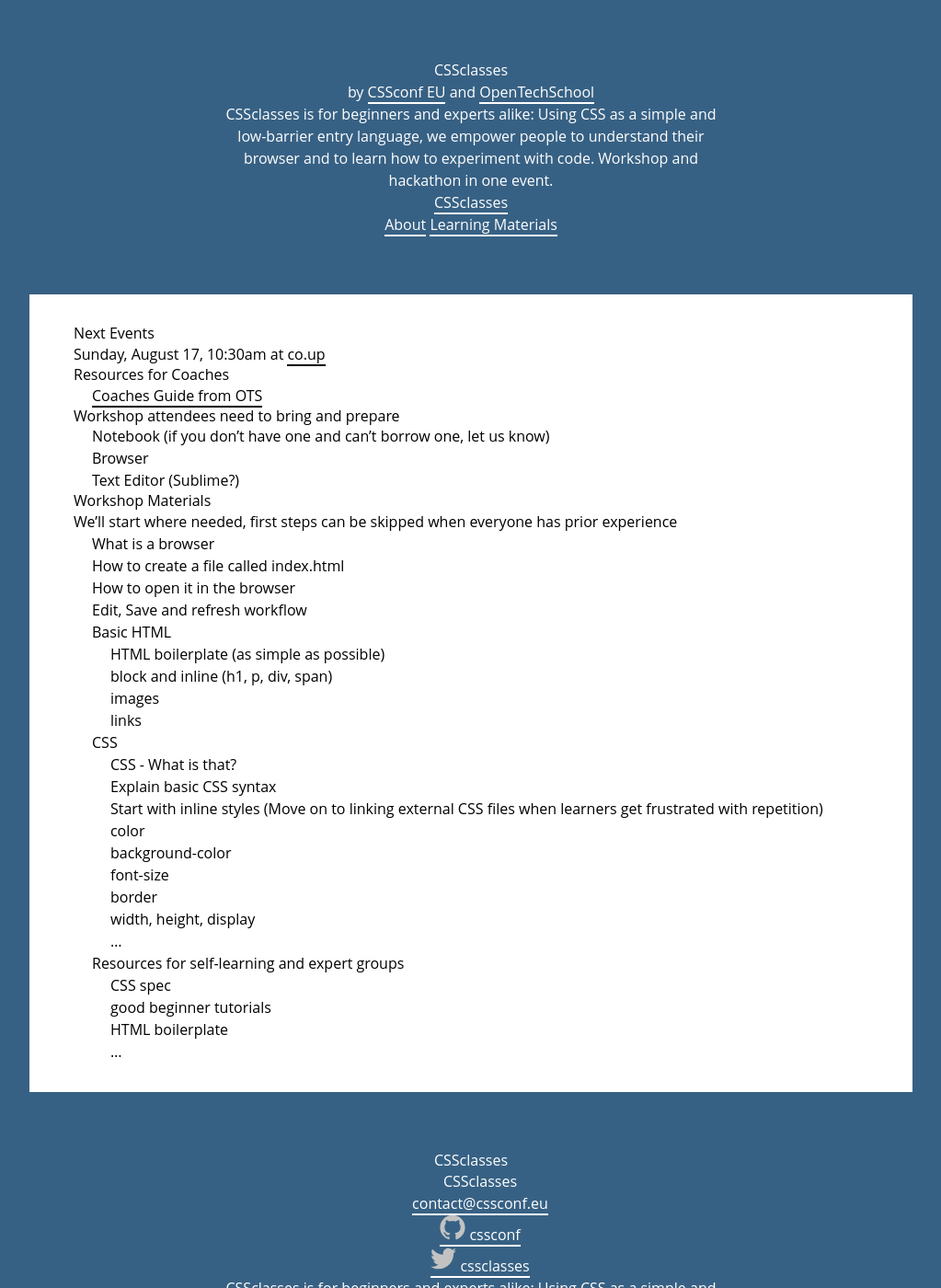
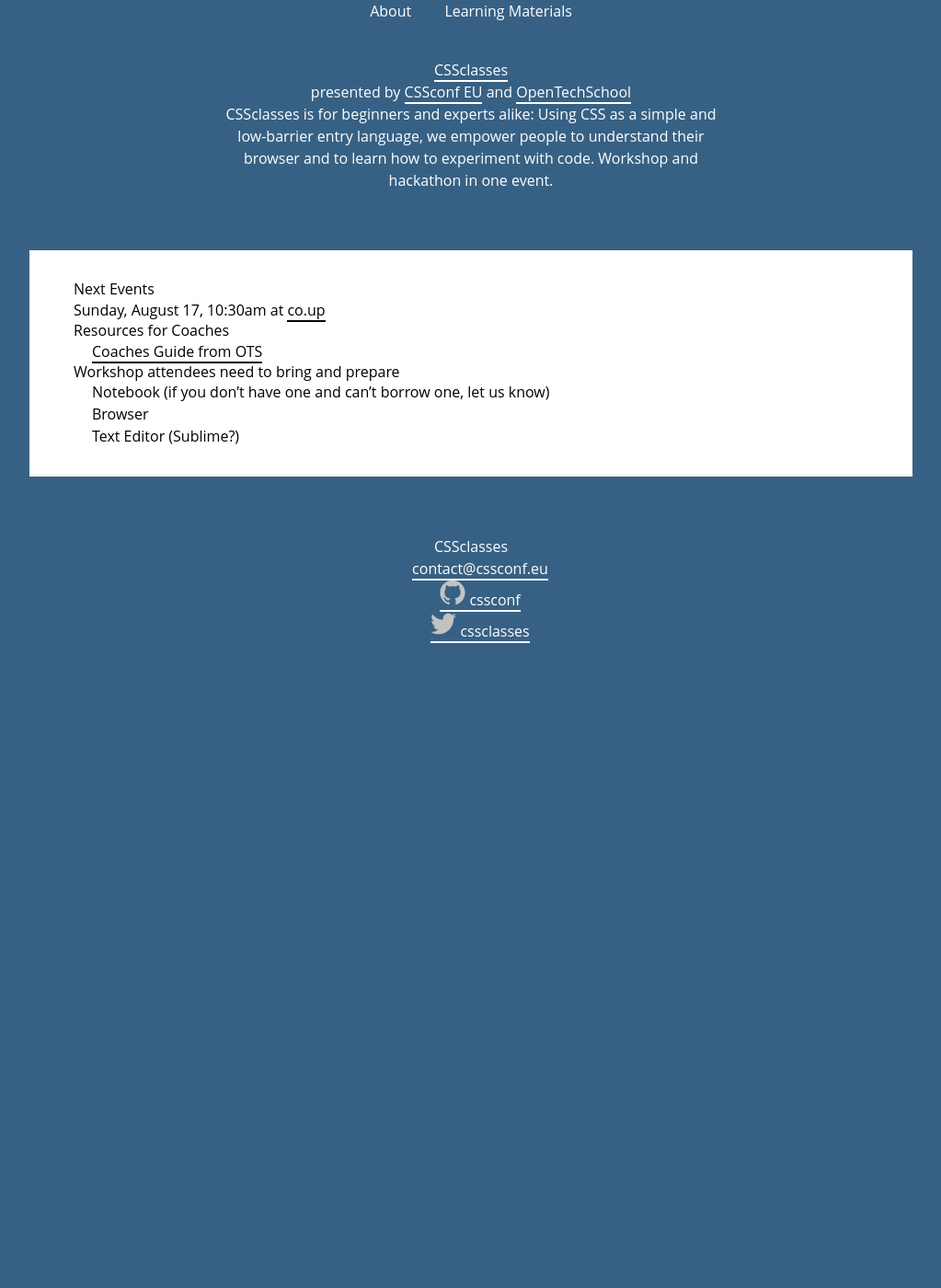
Before and after one commit to cssconf/CSSclasses--old, a Jekyll site: the page built from index.html, in a window 1280 px wide and 1400 px high. Shown: the whole window at 92% size, without its empty margins (128-1151 px from the left). Built offline with Jekyll 4.4.1, drawn with Linux system fonts in a browser that asks for light colours; some of the changed text lies outside the part shown.

Commit message:
clean up markup and styles

```diff
--- a/_includes/footer.html
+++ b/_includes/footer.html
@@ -2,18 +2,14 @@
 
   <div class="wrap">
 
-    <h2 class="footer-heading">{{ site.title }}</h2>
 
-    <div class="footer-col-1 column">
+    {{ site.title }}
       <ul>
-        <li>{{ site.title }}</li>
-        <li><a href="mailto:{{ site.email }}">{{ site.email }}</a></li>
-      </ul>
-    </div>
-
-    <div class="footer-col-2 column">
-      <ul>
-        {% if site.github_username %}<li>
+        <li>
+          <a href="mailto:{{ site.email }}">{{ site.email }}</a></li>
+        </li>
+        {% if site.github_username %}
+        <li>
           <a href="https://github.com/{{ site.github_username }}">
             <span class="icon github">
               <svg version="1.1" class="github-icon-svg" xmlns="http://www.w3.org/2000/svg" xmlns:xlink="http://www.w3.org/1999/xlink" x="0px" y="0px"
@@ -31,8 +27,10 @@
             </span>
             <span class="username">{{ site.github_username }}</span>
           </a>
-        </li>{% endif %}
-        {% if site.twitter_username %}<li>
+        </li>
+        {% endif %}
+        {% if site.twitter_username %}
+        <li>
           <a href="https://twitter.com/{{ site.twitter_username }}">
             <span class="icon twitter">
               <svg version="1.1" class="twitter-icon-svg" xmlns="http://www.w3.org/2000/svg" xmlns:xlink="http://www.w3.org/1999/xlink" x="0px" y="0px"
@@ -48,12 +46,9 @@
             </span>
             <span class="username">{{ site.twitter_username }}</span>
           </a>
-        </li>{% endif %}
+        </li>
+        {% endif %}
       </ul>
-    </div>
-
-    <div class="footer-col-3 column">
-      <p class="text">{{ site.description }}</p>
     </div>
 
   </div>
--- a/_includes/header.html
+++ b/_includes/header.html
@@ -1,14 +1,3 @@
-<header>
-
-    <h1>CSSclasses</h1>
-    <p>
-      by <a href="http://2014.cssconf.eu/">CSSconf EU</a> and <a href="http://www.opentechschool.org/">OpenTechSchool</a>
-    </p>
-    <p>CSSclasses is for beginners and experts alike: Using CSS as a simple and low-barrier entry language, we empower people to understand their browser and to learn how to experiment with code. Workshop and hackathon in one event.</p>
-  <div class="wrap">
-
-    <a class="site-title" href="{{ site.baseurl }}/">{{ site.title }}</a>
-
 <nav class="site-nav">
   {% for page in site.pages %}
     {% if page.title %}
@@ -17,6 +6,14 @@
   {% endfor %}
 </nav>
 
-  </div>
+<header class="site-header">
+
+  <a class="site-title" href="{{ site.baseurl }}/">{{ site.title }}</a>
+  <p>
+    presented by <a href="http://2014.cssconf.eu/">CSSconf EU</a> and <a href="http://www.opentechschool.org/">OpenTechSchool</a>
+  </p>
+  <p>
+    {{ site.description }}
+  </p>
 
 </header>
--- a/css/screen.css
+++ b/css/screen.css
@@ -83,76 +83,140 @@
   line-height: 1.5;
 }
 
-/* line 22, ../_sass/screen.scss */
-header, footer, .main-content {
+/* line 24, ../_sass/screen.scss */
+h2 {
+  line-height: 1.3;
+}
+
+/* line 27, ../_sass/screen.scss */
+ul {
+  padding-left: 20px;
+}
+
+/* line 30, ../_sass/screen.scss */
+.mark {
+  background-color: red;
+}
+
+/* line 35, ../_sass/screen.scss */
+a, a:link, a:visited {
+  color: inherit;
+  border-bottom: 2px solid;
+  text-decoration: none;
+}
+
+/* line 40, ../_sass/screen.scss */
+a:hover, a:focus {
+  opacity: .7;
+}
+
+/* line 43, ../_sass/screen.scss */
+.site-header a, .site-footer a, .site-nav a {
+  color: #fff;
+}
+
+/* line 48, ../_sass/screen.scss */
+.site-header, .site-footer, .main-content {
   max-width: 40em;
   margin: 2em auto;
 }
 
-/* line 26, ../_sass/screen.scss */
-header, footer {
+/* line 52, ../_sass/screen.scss */
+.site-header, .site-footer {
   color: #FFF;
   text-align: center;
   padding: 1em;
 }
 
-/* line 31, ../_sass/screen.scss */
+/* line 57, ../_sass/screen.scss */
 .main-content {
   max-width: 60em;
   padding: 1em;
   background-color: #FFF;
 }
 
-/* line 39, ../_sass/screen.scss */
-h2 {
-  line-height: 1.3;
+/* line 63, ../_sass/screen.scss */
+.site-nav {
+  position: fixed;
+  top: 0;
+  width: 100%;
+  min-height: 3em;
+  background: #376184;
+  text-align: center;
+}
+/* line 70, ../_sass/screen.scss */
+.site-nav a {
+  padding: .5em 1em;
+  border: 0;
 }
 
-/* line 42, ../_sass/screen.scss */
-header a, footer a {
-  color: #fff;
-}
-
-/* line 45, ../_sass/screen.scss */
-ul {
-  padding-left: 20px;
-}
-
-/* line 50, ../_sass/screen.scss */
-a, a:link, a:visited {
-  color: inherit;
-  border-bottom: 2px solid;
-  text-decoration: none;
-}
-
-/* line 55, ../_sass/screen.scss */
-a:hover, a:focus {
-  opacity: .7;
-}
-
-/* line 60, ../_sass/screen.scss */
+/* line 78, ../_sass/screen.scss */
 .icon svg {
   width: 28px;
 }
 
+/* line 84, ../_sass/screen.scss */
+.sidebyside {
+  display: block;
+  position: relative;
+}
+/* line 87, ../_sass/screen.scss */
+.sidebyside:before {
+  content: ' ';
+  position: absolute;
+  left: 50%;
+  height: 100%;
+  width: 50%;
+  background-color: #f0f0f0;
+  display: block;
+  z-index: 0;
+}
+/* line 97, ../_sass/screen.scss */
+.sidebyside .description {
+  width: 50%;
+  display: inline-block;
+  padding: 5px;
+  vertical-align: top;
+  position: relative;
+  -ms-user-select: none;
+  -moz-user-select: none;
+  -o-user-select: none;
+  -webkit-user-select: none;
+  user-select: none;
+}
+/* line 109, ../_sass/screen.scss */
+.sidebyside .highlight {
+  width: 49%;
+  display: inline-block;
+  padding: 5px;
+  vertical-align: top;
+  height: 100%;
+  z-index: 1;
+  position: relative;
+}
+/* line 118, ../_sass/screen.scss */
+.sidebyside .highlight pre {
+  margin: 0;
+}
+
 @media screen and (min-width: 25em) {
-  /* line 67, ../_sass/screen.scss */
-  header, footer {
+  /* line 124, ../_sass/screen.scss */
+  .site-header, .site-footer {
     padding: 2em 2em;
   }
 
-  /* line 70, ../_sass/screen.scss */
+  /* line 127, ../_sass/screen.scss */
   .main-content {
     padding: 2em 2em;
   }
 }
 @media screen and (min-width: 42.5em) {
-  /* line 75, ../_sass/screen.scss */
-  header, footer {
+  /* line 132, ../_sass/screen.scss */
+  .site-header, .site-footer {
     padding: 2em 3em;
   }
 
-  /* line 78, ../_sass/screen.scss */
+  /* line 135, ../_sass/screen.scss */
   .main-content {
     padding: 2em 3em;
   }
--- a/index.html
+++ b/index.html
@@ -29,46 +29,3 @@
     Text Editor (Sublime?)
   </li>
 </ul>
-
-    <h2>Workshop Materials</h2>
-    <p>
-      We’ll start where needed, first steps can be skipped when everyone has prior experience
-    </p>
-    <ul>
-      <li>What is a browser</li>
-      <li>How to create a file called index.html</li>
-      <li>How to open it in the browser</li>
-      <li>Edit, Save and refresh workflow</li>
-      <li>
-        <h3>Basic HTML</h3>
-        <ul>
-          <li>HTML boilerplate (as simple as possible)</li>
-          <li>block and inline (h1, p, div, span)</li>
-          <li>images</li>
-          <li>links</li>
-        </ul>
-      </li>
-      <li>
-        <h3>CSS</h3>
-        <ul>
-          <li>CSS - What is that?</li>
-          <li>Explain basic CSS syntax</li>
-          <li>Start with inline styles (Move on to linking external CSS files when learners get frustrated with repetition)</li>
-          <li>color</li>
-          <li>background-color</li>
-          <li>font-size</li>
-          <li>border</li>
-          <li>width, height, display</li>
-          <li>…</li>
-        </ul>
-      </li>
-      <li>
-        <h3>Resources for self-learning and expert groups</h3>
-        <ul>
-          <li>CSS spec</li>
-          <li>good beginner tutorials</li>
-          <li>HTML boilerplate</li>
-          <li>…</li>
-        </ul>
-      </li>
-    </ul>
--- a/learning-materials.html
+++ b/learning-materials.html
@@ -4,8 +4,8 @@
 permalink: /learning-materials/
 ---
 
-    <h2>CSSClasses Workshop Materials</h2>
-    <strong>WORK IN PROGRESS, IMAGINE ONE OF THOSE NICE UNDER CONSTRUCTION GIFS HERE, FEEL FREE TO FILL THE GAPS</strong>
+    <h2>CSSclasses Workshop Materials</h2>
+    <strong class="mark">WORK IN PROGRESS, IMAGINE ONE OF THOSE NICE UNDER CONSTRUCTION GIFS HERE, FEEL FREE TO FILL THE GAPS</strong>
 
     <p>We’ll start where needed, first steps can be skipped when everyone has prior experience. Let's break this down into several files whenever needed.</p>
 
```
Also changed, not shown: _sass/screen.scss (+39 -21 lines). Lines whose indentation alone changed are shown as unchanged.
